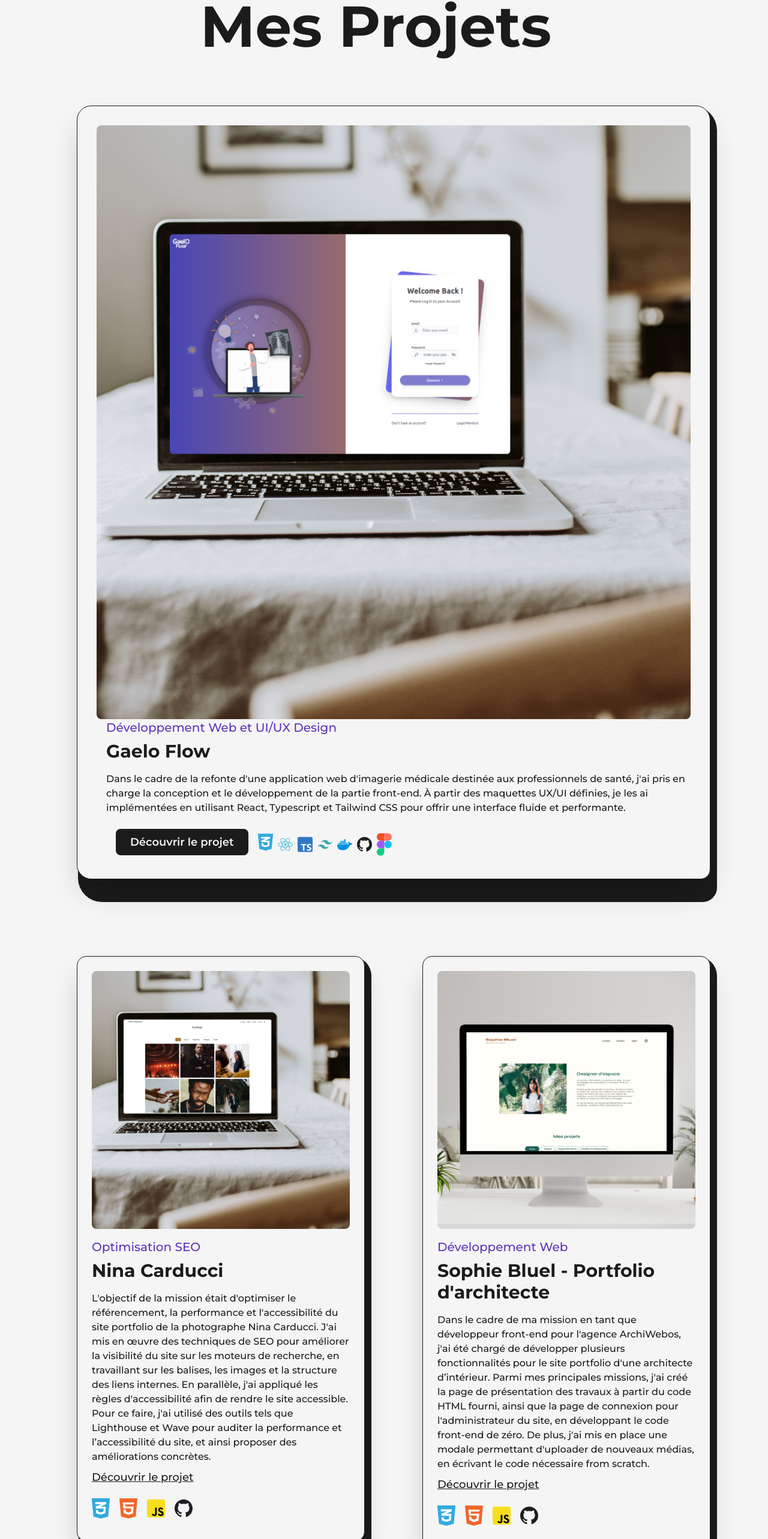
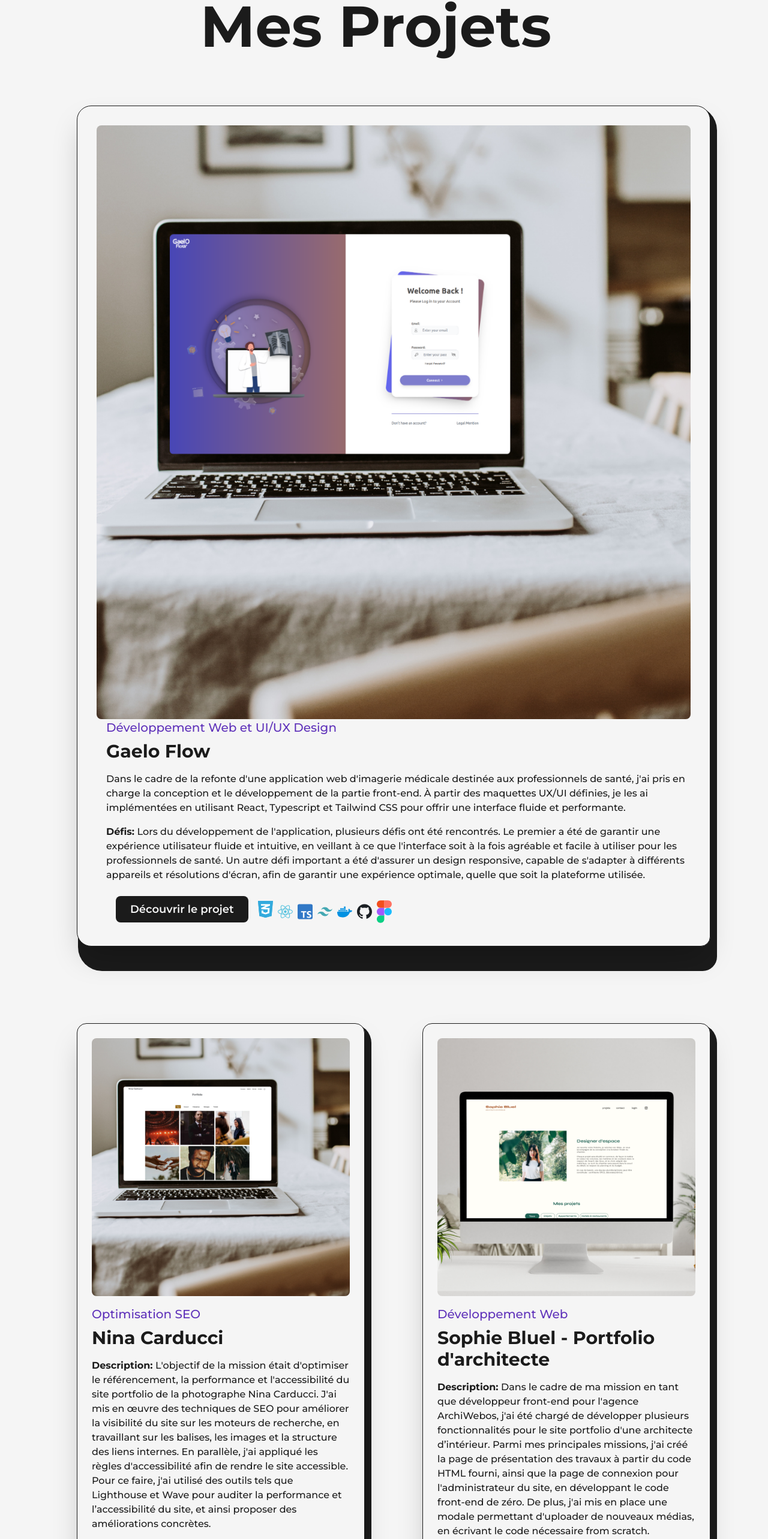
Before and after one commit to SophieLab/sophie-portfolio, a Next.js app: page /projects in a window 1280 px wide. Shown: the part 152-2718 px from the top of the page at 60% size. Built offline with nearby package versions, Linux system fonts and the light colour scheme.

Commit message:
Ajout données défis

```diff
--- a/src/pages/projects.js
+++ b/src/pages/projects.js
@@ -1,6 +1,6 @@
 import AnimatedText from "@/components/AnimatedText";
 import Layout from "@/components/Layout";
-import {motion} from "framer-motion";
+import { motion } from "framer-motion";
 import Head from "next/head";
 import Image from "next/image";
 import Link from "next/link";
@@ -20,7 +20,7 @@ import expressjs from "../../public/images/svgs/express.svg";
 import mongodb from "../../public/images/svgs/mongodb.svg";
 
 // Project images
-import proj1 from "../../public/images/projects/projet1.png";
+import proj1 from "../../public/images/projects/projet1.webp";
 import proj2 from "../../public/images/projects/projet2.png";
 import proj3 from "../../public/images/projects/projet3.png";
 import proj4 from "../../public/images/projects/projet4.png";
@@ -33,18 +33,16 @@ import proj8 from "../../public/images/projects/projet8.png";
 const FramerImage = motion(Image);
 
 // FeaturedProject Component
-const FeaturedProject = ({type, title, summary, img, link, technologies}) => (
-    <article
-        className="relative flex w-full flex-wrap items-center justify-between rounded-3xl rounded-br-2xl border border-solid border-dark bg-light p-8 shadow-2xl dark:border-light dark:bg-dark lg:flex-col lg:p-6 xs:rounded-2xl xs:rounded-br-3xl xs:p-4">
-        <div
-            className="absolute top-0 -right-3 -z-10 h-[103%] w-[101%] rounded-[2.5rem] rounded-br-3xl bg-dark dark:bg-light xs:-right-2 xs:h-[102%] xs:w-[100%] xs:rounded-[1.5rem]"/>
+const FeaturedProject = ({ type, title, summary, challenges, img, link, technologies }) => (
+    <article className="relative flex w-full flex-wrap items-center justify-between rounded-3xl rounded-br-2xl border border-solid border-dark bg-light p-8 shadow-2xl dark:border-light dark:bg-dark lg:flex-col lg:p-6 xs:rounded-2xl xs:rounded-br-3xl xs:p-4">
+        <div className="absolute top-0 -right-3 -z-10 h-[103%] w-[101%] rounded-[2.5rem] rounded-br-3xl bg-dark dark:bg-light xs:-right-2 xs:h-[102%] xs:w-[100%] xs:rounded-[1.5rem]" />
         <Link href={link} target="_blank" className="w-full lg:w-3/4 cursor-pointer overflow-hidden rounded-lg">
             <FramerImage
                 src={img}
                 alt={title}
                 className="h-auto w-full"
-                whileHover={{scale: 1.05}}
-                transition={{duration: 0.2}}
+                whileHover={{ scale: 1.05 }}
+                transition={{ duration: 0.2 }}
                 sizes="(max-width: 768px) 100vw, (max-width: 1200px) 50vw, 33vw"
                 priority
             />
@@ -55,15 +53,14 @@ const FeaturedProject = ({type, title, summary, img, link, technologies}) => (
                 <h2 className="my-2 w-full text-left text-3xl font-bold lg:text-2xl xs:text-xl">{title}</h2>
             </Link>
             <p className="my-2 rounded-md font-medium text-dark dark:text-light sm:text-sm">{summary}</p>
+            <p className="my-2 rounded-md font-medium text-dark dark:text-light sm:text-sm"><strong>Défis: </strong>{challenges}</p>
             <div className="mt-2 flex flex-wrap items-center">
-                <Link href={link} target="_blank"
-                      className="ml-4 rounded-lg bg-dark p-2 px-6 text-lg font-semibold text-light dark:bg-light dark:text-dark sm:px-4 sm:text-base"
-                      aria-label="Découvrir le projet">
+                <Link href={link} target="_blank" className="ml-4 rounded-lg bg-dark p-2 px-6 text-lg font-semibold text-light dark:bg-light dark:text-dark sm:px-4 sm:text-base" aria-label="Découvrir le projet">
                     Découvrir le projet
                 </Link>
                 <div className="ml-4 flex flex-wrap space-x-2 space-y-2 sm:space-x-1">
                     {technologies.map((tech, index) => (
-                        <Image key={index} src={tech} alt="Technology Icon" width={25} height={25}/>
+                        <Image key={index} src={tech} alt="Technology Icon" width={25} height={25} />
                     ))}
                 </div>
             </div>
@@ -73,38 +70,37 @@ const FeaturedProject = ({type, title, summary, img, link, technologies}) => (
 
 
 // Project Component
-const Project = ({title, type, summary, img, link, technologies}) => (
-    <article
-        className="relative flex w-full flex-col items-center justify-center rounded-2xl rounded-br-2xl border border-solid border-dark bg-light p-6 shadow-2xl dark:border-light dark:bg-dark xs:p-4">
-        <div
-            className="absolute top-0 -right-3 -z-10 h-[103%] w-[102%] rounded-[2rem] rounded-br-3xl bg-dark dark:bg-light md:-right-2 md:w-[101%] xs:h-[102%] xs:rounded-[1.5rem]"/>
+const Project = ({ title, type, summary, challenges, img, link, technologies }) => (
+    <article className="relative flex w-full flex-col items-center justify-center rounded-2xl rounded-br-2xl border border-solid border-dark bg-light p-6 shadow-2xl dark:border-light dark:bg -dark xs:p-4">
+        <div className="absolute top-0 -right-3 -z-10 h-[103%] w-[102%] rounded-[2rem] rounded-br-3xl bg-dark dark:bg-light md:-right-2 md:w-[101%] xs:h-[102%] xs:rounded-[1.5rem]" />
         <Link href={link} target="_blank" className="w-full cursor-pointer overflow-hidden rounded-lg">
             <FramerImage
                 src={img}
                 alt={title}
                 className="h-auto w-full"
-                whileHover={{scale: 1.05}}
-                transition={{duration: 0.2}}
+                whileHover={{ scale: 1.05 }}
+                transition={{ duration: 0.2 }}
                 sizes="(max-width: 768px) 100vw, (max-width: 1200px) 50vw, 33vw"
             />
         </Link>
         <div className="mt-4 flex w-full text-dark dark:text-light flex-col items-start justify-between">
-            <span
-                className="text-xl font-medium text-primary dark:text-primaryDark lg:text-lg md:text-base">{type}</span>
+            <span className="text-xl font-medium text-primary dark:text-primaryDark lg:text-lg md:text-base">{type}</span>
             <Link href={link} target="_blank" className="underline-offset-2 hover:underline">
-                <h2 className="my-2 w-full  text-left text-3xl font-bold lg:text-2xl">{title}</h2>
+                <h2 className="my-2 w-full text-left text-3xl font-bold lg:text-2xl">{title}</h2>
             </Link>
-            {summary && <p className="my-2 rounded-md font-medium text-dark dark:text-light sm:text-sm">{summary}</p>}
+            {summary &&
+              <p className="my-2 rounded-md font-medium text-dark dark:text-light sm:text-sm">
+              <strong>Description: </strong>{summary}
+          </p>}
+            <p className="my-2 rounded-md font-medium text-dark dark:text-light sm:text-sm"><strong>Défis: </strong>{challenges}</p>
             <div className="flex w-full items-center justify-between">
-                <Link href={link} target="_blank" className="rounded text-lg font-medium underline md:text-base"
-                      aria-label={title}>
+                <Link href={link} target="_blank" className="rounded text-lg font-medium underline md:text-base" aria-label={title}>
                     Découvrir le projet
                 </Link>
-
             </div>
             <div className="mt-2 flex space-x-4">
                 {technologies.map((tech, index) => (
-                    <Image key={index} src={tech} alt="Technology Icon" width={30} height={30}/>
+                    <Image key={index} src={tech} alt="Technology Icon" width={30} height={30} />
                 ))}
             </div>
         </div>
@@ -127,21 +123,22 @@ const Projects = () => {
         <>
             <Head>
                 <title>Modern Portfolio Built with Nextjs | Projects Page</title>
-                <meta name="description" content="Discover the latest webapp projects created by SophieLab"/>
+                <meta name="description" content="Discover the latest webapp projects created by SophieLab" />
             </Head>
-            <TransitionEffect/>
+            <TransitionEffect />
             <main className="mb-16 w-full flex flex-col items-center justify-center dark:text-dark pb-24 sm:pb-32">
-            <Layout className="pt-32 sm:pt-40 xs:pt-56">
-                <AnimatedText
-            text="Mes projets"
-            className="mb-16 !text-8xl !leading-tight lg:!text-7xl sm:mb-8 sm:!text-6xl xs:!text-4xl"
-        />
+                <Layout className="pt-32 sm:pt-40 xs:pt-56">
+                    <AnimatedText
+                        text="Mes projets"
+                        className="mb-16 !text-8xl !leading-tight lg:!text-7xl sm:mb-8 sm:!text-6xl xs:!text-4xl"
+                    />
                     <div className="grid grid-cols-12 gap-24 gap-y-32 xl:gap-x-16 lg:gap-x-8 md:gap-y-24 sm:gap-x-0">
                         <div className="col-span-12">
                             <FeaturedProject
                                 type="Développement Web et UI/UX Design"
                                 title="Gaelo Flow"
                                 summary="Dans le cadre de la refonte d'une application web d'imagerie médicale destinée aux professionnels de santé, j'ai pris en charge la conception et le développement de la partie front-end. À partir des maquettes UX/UI définies, je les ai implémentées en utilisant React, Typescript et Tailwind CSS pour offrir une interface fluide et performante."
+                                challenges="Lors du développement de l'application, plusieurs défis ont été rencontrés. Le premier a été de garantir une expérience utilisateur fluide et intuitive, en veillant à ce que l'interface soit à la fois agréable et facile à utiliser pour les professionnels de santé. Un autre défi important a été d'assurer un design responsive, capable de s'adapter à différents appareils et résolutions d'écran, afin de garantir une expérience optimale, quelle que soit la plateforme utilisée."
                                 img={proj1}
                                 link="https://github.com/Pixilib/GaelO_Flow_Frontend"
                                 technologies={technologies1}
@@ -152,6 +149,7 @@ const Projects = () => {
                                 type="Optimisation SEO"
                                 title="Nina Carducci"
                                 summary="L'objectif de la mission était d'optimiser le référencement, la performance et l'accessibilité du site portfolio de la photographe Nina Carducci. J'ai mis en œuvre des techniques de SEO pour améliorer la visibilité du site sur les moteurs de recherche, en travaillant sur les balises, les images et la structure des liens internes. En parallèle, j'ai appliqué les règles d'accessibilité afin de rendre le site accessible. Pour ce faire, j'ai utilisé des outils tels que Lighthouse et Wave pour auditer la performance et l’accessibilité du site, et ainsi proposer des améliorations concrètes."
+                                challenges="Les principaux défis rencontrés étaient les problèmes de chargement et de vitesse, nécessitant l'identification des éléments ralentissant le site et la mise en place de solutions pour améliorer ses performances. Un autre défi a été de résoudre les bugs et dysfonctionnements, en analysant le code source pour corriger les erreurs d'affichage et assurer un fonctionnement optimal du site."
                                 img={proj2}
                                 link="https://github.com/SophieLab/Nina-Carducci-Dev"
                                 technologies={technologies2}
@@ -162,6 +160,7 @@ const Projects = () => {
                                 type="Développement Web"
                                 title="Sophie Bluel - Portfolio d'architecte"
                                 summary="Dans le cadre de ma mission en tant que développeur front-end pour l'agence ArchiWebos, j'ai été chargé de développer plusieurs fonctionnalités pour le site portfolio d'une architecte d’intérieur. Parmi mes principales missions, j'ai créé la page de présentation des travaux à partir du code HTML fourni, ainsi que la page de connexion pour l'administrateur du site, en développant le code front-end de zéro. De plus, j'ai mis en place une modale permettant d'uploader de nouveaux médias, en écrivant le code nécessaire from scratch."
+                                challenges="Les principaux défis rencontrés ont été la compréhension de l'API, notamment pour interpréter sa documentation et les réponses renvoyées. Une fois les données récupérées, leur manipulation pour les trier, filtrer et afficher correctement sur le site a posé des difficultés. De plus, la gestion de l'authentification a été complexe, avec des problèmes liés à la gestion des sessions utilisateur et à la protection des zones restreintes de l'application."
                                 img={proj3}
                                 link="https://github.com/SophieLab/Portfolio-architecte-sophie-bluel"
                                 technologies={technologies3}
@@ -172,6 +171,7 @@ const Projects = () => {
                                 type="Développement Web"
                                 title="Booki, agence de voyage"
                                 summary="Dans le cadre de mon alternance chez la start-up Booki, j'ai été chargé d'intégrer l'interface du site permettant de trouver des hébergements et des activités. Pour ce faire, j'ai utilisé du HTML et du CSS en suivant la maquette fournie sur Figma. J'ai construit le squelette HTML du site et utilisé Flexbox pour la mise en page, ce qui m'a permis de créer une structure flexible et facilement adaptable. J'ai également intégré des media queries pour rendre le site responsive et adapté à tous les types d'écrans."
+                                challenges="Les défis rencontrés étaient liés à l'utilisation du Flexbox, notamment pour l'alignement des éléments, la gestion de l'espace entre eux, l'ordre d'affichage et la gestion des dimensions. Ces aspects ont nécessité une bonne maîtrise des différentes propriétés de Flexbox pour obtenir un rendu cohérent et fonctionnel dans la mise en page."
                                 img={proj4}
                                 link="https://github.com/SophieLab/Portfolio-architecte-sophie-bluel"
                                 technologies={technologies4}
@@ -182,6 +182,7 @@ const Projects = () => {
                                 type="Développement Web"
                                 title="Kasa, spécialiste de la location entre particuliers en France"
                                 summary="Pour la refonte du site Kasa, j'ai développé une application de location immobilière en React. L'application suit une architecture Single Page Application (SPA), avec le routage géré par React Router. J'ai créé des composants réutilisables pour chaque fonctionnalité, ce qui permet une gestion modulaire et flexible de l'application. L'objectif était de garantir une interface fluide et dynamique, tout en assurant une bonne organisation du code pour faciliter son évolution future."
+                                challenges="Dans ce projet, les principaux problèmes rencontrés ont été la gestion du routage avec React Router, la présentation et manipulation des données issues d'un fichier JSON, ainsi que le respect du design et des animations. L'utilisation de Sass a également posé quelques défis, notamment pour organiser et maintenir les styles de manière efficace."
                                 img={proj5}
                                 link="https://github.com/SophieLab/kasa"
                                 technologies={technologies5}
@@ -191,9 +192,8 @@ const Projects = () => {
                             <Project
                                 type="Développement Back-end"
                                 title="Mon Vieux Grimoire"
-                                summary="
-Dans le cadre de ce projet freelance, j'ai développé le back-end du site Mon Vieux
-                                Grimoire pour la chaîne de librairies. J'ai utilisé Node.js et Express pour créer l'API et gérer une base de données MongoDB. L'architecture du projet a été pensée de manière modulaire, avec une séparation claire entre la logique métier, le routage et les middlewares. J'ai sécurisé l'application à l'aide de solutions comme Helmet et Bcrypt. Enfin, pour respecter les bonnes pratiques du Green Code, j'ai optimisé les images téléchargées par les utilisateurs grâce à un middleware utilisant la bibliothèque Sharp."
+                                summary="Dans le cadre de ce projet freelance, j'ai développé le back-end du site Mon Vieux Grimoire pour la chaîne de librairies. J'ai utilisé Node.js et Express pour créer l'API et gérer une base de données MongoDB. L'architecture du projet a été pensée de manière modulaire, avec une séparation claire entre la logique métier, le routage et les middlewares. J'ai sécurisé l'application à l'aide de solutions comme Helmet et Bcrypt. Enfin, pour respecter les bonnes pratiques du Green Code, j'ai optimisé les images téléchargées par les utilisateurs grâce à un middleware utilisant la bibliothèque Sharp."
+                                challenges="J'ai fait face à plusieurs défis, notamment la création d'un système de connexion sécurisé, ce qui m'a permis d'approfondir mes connaissances en authentification et chiffrement. J'ai également rencontré des difficultés avec la gestion de la base de données MongoDB et des problèmes de débogage avec Express. Ces expériences ont renforcé mes compétences techniques et ma résilience en développement web."
                                 img={proj6}
                                 link="https://github.com/SophieLab/mon-vieux-grimoire"
                                 technologies={technologies6}
@@ -202,8 +202,9 @@ Dans le cadre de ce projet freelance, j'ai développé le back-end du site Mon V
                         <div className="col-span-6 sm:col-span-12">
                             <Project
                                 type="UI/UX Design"
-                                title="Refonte du site internet pour la Maison Des Bibie's "
-                                summary="J'ai participé à la refonte du site internet et à la création des supports de communication pour la Maison des Bibies, un réseau de micro-crèches à Montauban. L'objectif était de moderniser des supports obsolètes. Durant six mois, en collaboration avec les porteurs de projet, j'ai intégré le pôle communication, contribuant à l'identité visuelle et à la réalisation des prototypes du site. Cette expérience m'a permis de mettre en pratique mes compétences en ui/ux design."
+                                title="Refonte du site internet pour la Maison Des Bibie's"
+                                summary="J'ai participé à la refonte du site internet et à la création des supports de communication pour la Maison des Bibies, un réseau de micro-crèches à Montauban. L'objectif était de moderniser des supports obsolètes. Durant six mois, en collaboration avec les porteurs de projet, j'ai intégré le pôle communication, contribuant à l'identité visuelle et à la réalisation des prototypes du site. Cette expérience m'a permis de mettre en pratique mes compétences en UI/UX design."
+                                challenges="L'un des principaux défis a été de concilier les attentes des utilisateurs avec les contraintes techniques, tout en garantissant une expérience utilisateur fluide et intuitive. J'ai dû effectuer plusieurs itérations de prototypes basées sur les retours des utilisateurs pour optimiser l'interface."
                                 img={proj7}
                                 link="https://lamaisondesbibies.fr/"
                                 technologies={technologies7}
@@ -214,6 +215,7 @@ Dans le cadre de ce projet freelance, j'ai développé le back-end du site Mon V
                                 type="Développement Web"
                                 title="Création d'un prototype pour l'application MADI"
                                 summary="Dans le cadre d'un projet d'étude, j'ai réalisé un prototypage pour l'application MADI, une intelligence artificielle couplée à l'implant Neuralink. L'objectif était de créer un prototype rassurant pour l'utilisateur. J'ai créé les wireframes et prototypes de l'application, en suivant un scénario utilisateur et une charte graphique donnée. J'ai également rédigé et réalisé les protocoles de tests utilisateurs pour valider l'expérience."
+                                challenges="Le plus grand défi a été de rendre le prototype rassurant pour l'utilisateur, tout en respectant un thème graphique donné. Cela a nécessité une attention particulière à l'esthétique et à l'ergonomie, afin de garantir confiance et confort aux utilisateurs face à une technologie innovante comme l'intelligence artificielle couplée à l'implant Neuralink."
                                 img={proj8}
                                 link="https://"
                                 technologies={technologies8}
```
Also changed, not shown: public/images/projects/projet1.png (deleted), public/images/projects/projet1.webp (added).
